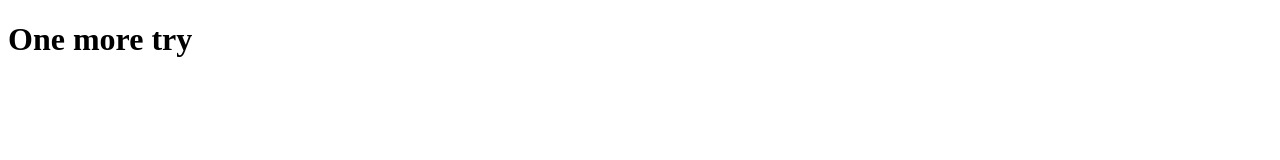
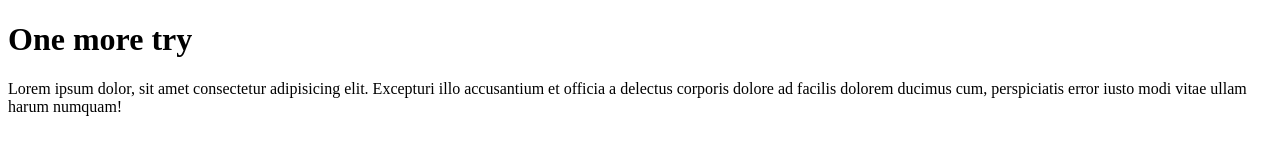
Before and after one commit to 25-yulia/WEB227---JS, a plain HTML site: page index.html in a window 1280 px wide. Drawn offline with Linux system fonts and the light colour scheme.

```diff
--- a/index.html
+++ b/index.html
@@ -9,6 +9,7 @@
 <body>
 
     <h1>One more try</h1>
+    <p>Lorem ipsum dolor, sit amet consectetur adipisicing elit. Excepturi illo accusantium et officia a delectus corporis dolore ad facilis dolorem ducimus cum, perspiciatis error iusto modi vitae ullam harum numquam!</p>
 
 </body>
 </html>
```
Also changed, not shown: 1 other file.
